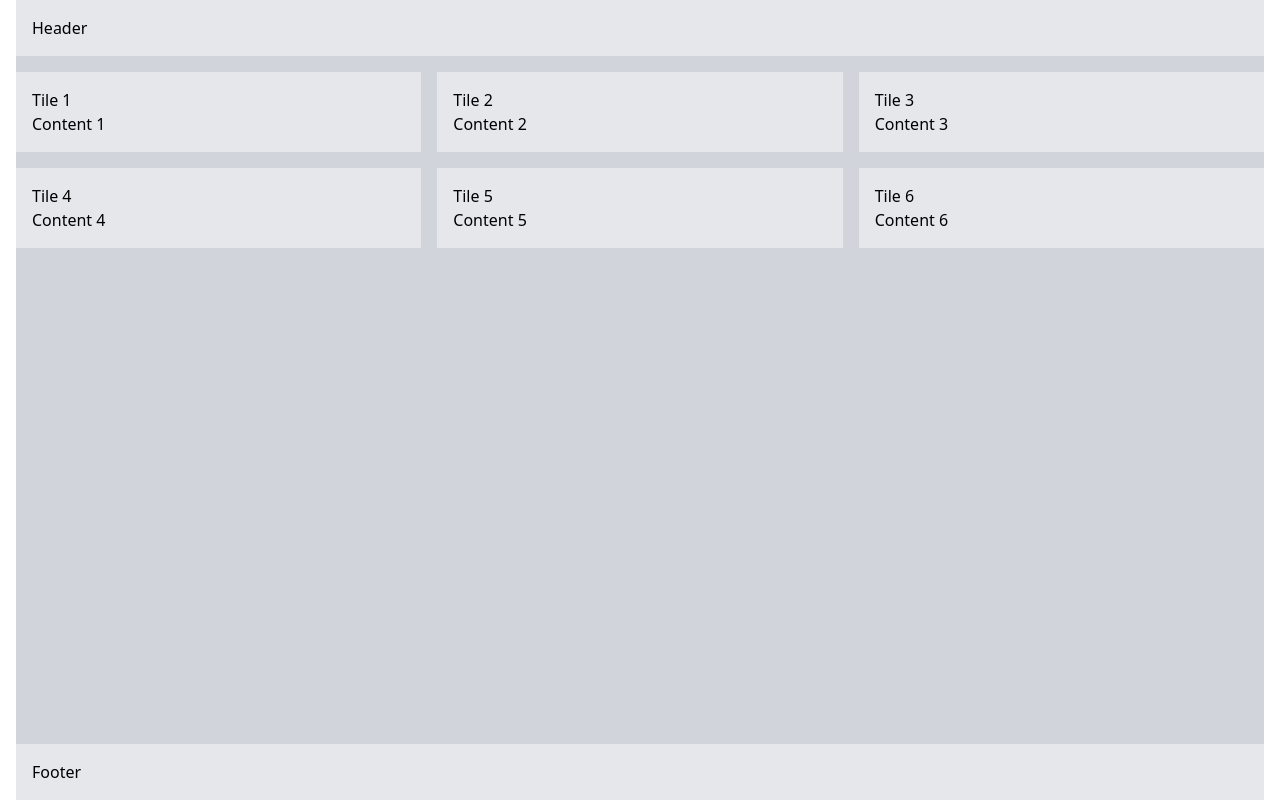
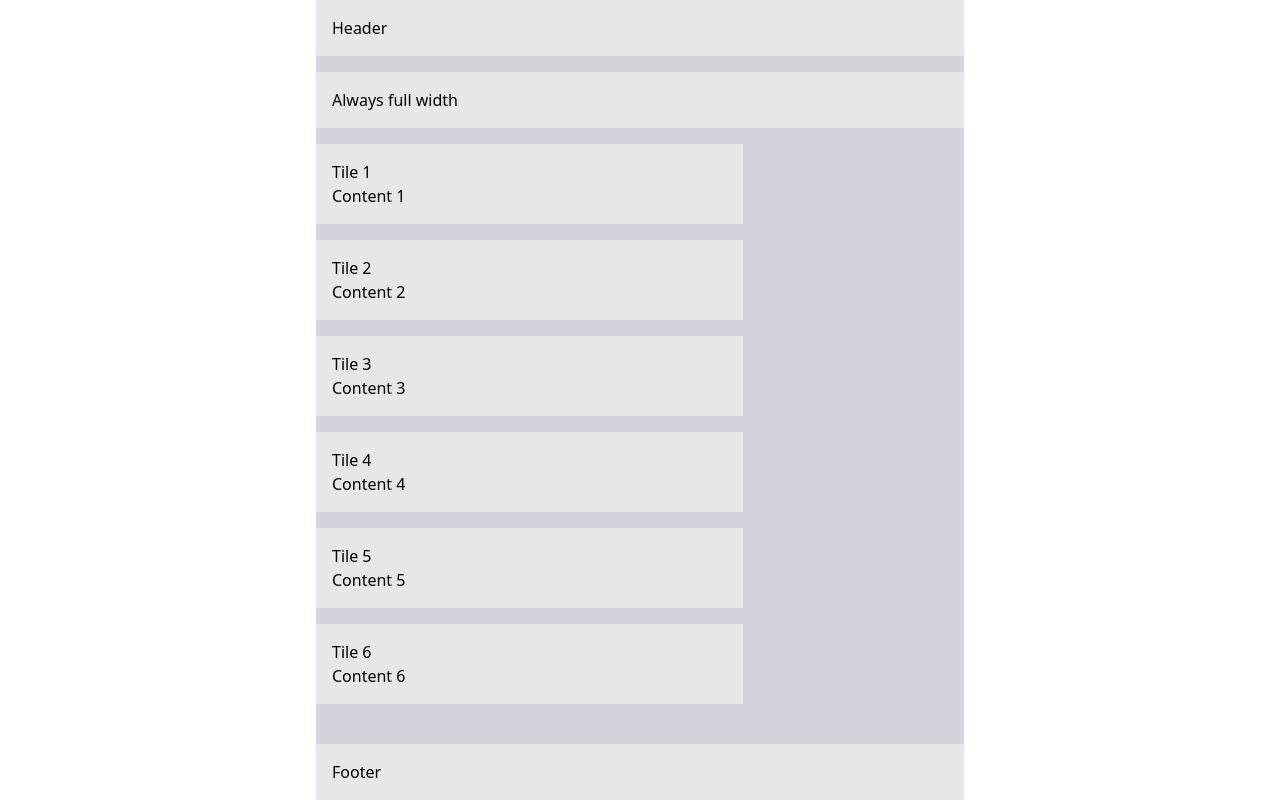
Before and after one commit to p-runge/react-grid-system, a React (Vite) app: page / in a window 1280 px wide. Built offline with nearby package versions, Linux system fonts and the light colour scheme.

Commit message:
update cols to 12 and 10, add different screen sizes

```diff
--- a/package.json
+++ b/package.json
@@ -10,8 +10,10 @@
     "preview": "vite preview"
   },
   "dependencies": {
+    "clsx": "^2.1.1",
     "react": "^18.3.1",
-    "react-dom": "^18.3.1"
+    "react-dom": "^18.3.1",
+    "tailwind-merge": "^2.5.2"
   },
   "devDependencies": {
     "@eslint/js": "^9.9.0",
--- a/src/App.tsx
+++ b/src/App.tsx
@@ -1,11 +1,17 @@
 import MainLayout from "./components/main-layout";
 import SectionA from "./components/section-a";
+import { GridSystemProvider } from "./hooks/use-grid-system";
 
 function App() {
+  const is_narrow = false;
+  const columns = is_narrow ? 10 : 12;
+
   return (
-    <MainLayout>
-      <SectionA />
-    </MainLayout>
+    <GridSystemProvider value={{ columns }}>
+      <MainLayout>
+        <SectionA />
+      </MainLayout>
+    </GridSystemProvider>
   );
 }
 
--- a/src/components/grid-container.tsx
+++ b/src/components/grid-container.tsx
@@ -1,9 +1,30 @@
+import { useGridSystem } from "../hooks/use-grid-system";
+import { cn } from "../utils/cn";
+
 const GridContainer = ({ children }: { children: React.ReactNode }) => {
   return (
-    <div className="grid grid-cols-4 md:grid-cols-8 lg:grid-cols-12 gap-4">
-      {children}
+    <div className="grid grid-cols-3 md:grid-cols-6 lg:grid-cols-12 gap-4">
+      <InnerGridContainer>{children}</InnerGridContainer>
     </div>
   );
 };
 
 export default GridContainer;
+
+const InnerGridContainer = ({ children }: { children: React.ReactNode }) => {
+  const { columns } = useGridSystem();
+
+  return (
+    <div
+      className={cn(
+        "grid col-span-3 md:col-span-6 grid-cols-3 md:grid-cols-6 lg:grid-cols-10 gap-4",
+        // span over all columns
+        columns === 12 && "lg:col-span-12",
+        // span over the middle 10 columns
+        columns === 10 && "lg:col-span-10 lg:col-start-3"
+      )}
+    >
+      {children}
+    </div>
+  );
+};
--- a/src/components/main-layout.tsx
+++ b/src/components/main-layout.tsx
@@ -8,7 +8,7 @@ export default function MainLayout({
   children: React.ReactNode;
 }) {
   return (
-    <div className="container mx-auto px-4 min-h-screen flex flex-col">
+    <div className="container mx-auto px-4 min-h-screen flex flex-col text-shadow-normal">
       <Header />
       <main className="bg-gray-300 py-4 flex-grow">
         <GridContainer>{children}</GridContainer>
--- a/src/components/section-a.tsx
+++ b/src/components/section-a.tsx
@@ -1,4 +1,6 @@
-export default function SectionA() {
+import { useGridSystem } from "../hooks/use-grid-system";
+import { cn } from "../utils/cn";
+
 const tiles = [
   { title: "Tile 1", content: "Content 1" },
   { title: "Tile 2", content: "Content 2" },
@@ -8,10 +10,39 @@ export default function SectionA() {
   { title: "Tile 6", content: "Content 6" },
 ];
 
+export default function SectionA() {
+  const { columns } = useGridSystem();
+
   return (
     <>
+      <div
+        className={cn(
+          "bg-gray-200 p-4",
+          columns === 12 && "col-span-3 md:col-span-6 lg:col-span-12",
+          columns === 10 && "col-span-3 md:col-span-6 lg:col-span-10"
+        )}
+      >
+        Always full width
+      </div>
+      {/* <div
+        className={cn(
+          "bg-gray-200 p-4",
+          columns === 12 && "col-span-4 md:col-span-4 lg:col-span-6",
+          columns === 8 && "col-span-4 md:col-span-4",
+          columns === 4 && "col-span-4"
+        )}
+      >
+        Half width on desktop
+      </div> */}
       {tiles.map((tile, index) => (
-        <div key={index} className="col-span-4 bg-gray-200 p-4">
+        <div
+          key={index}
+          className={cn(
+            "bg-gray-200 p-4",
+            columns === 12 && "col-span-4",
+            columns === 10 && "col-span-6"
+          )}
+        >
           <h2>{tile.title}</h2>
           <p>{tile.content}</p>
         </div>
--- /dev/null
+++ b/src/hooks/use-grid-system.tsx
@@ -0,0 +1,29 @@
+import { createContext, useContext } from "react";
+
+const GridSystemContext = createContext({
+  columns: 12,
+} as GridSystem);
+type GridSystem = {
+  columns: ValidColumns;
+};
+
+type ValidColumns = 12 | 10;
+
+export const GridSystemProvider = ({
+  children,
+  value,
+}: {
+  children: React.ReactNode;
+  value: GridSystem;
+}) => {
+  return (
+    <GridSystemContext.Provider value={value}>
+      {children}
+    </GridSystemContext.Provider>
+  );
+};
+
+// eslint-disable-next-line react-refresh/only-export-components
+export const useGridSystem = () => {
+  return useContext(GridSystemContext);
+};
--- /dev/null
+++ b/src/utils/cn.ts
@@ -0,0 +1,7 @@
+import type { ClassValue } from "clsx";
+import { clsx } from "clsx";
+import { twMerge } from "tailwind-merge";
+
+export function cn(...inputs: ClassValue[]) {
+  return twMerge(clsx(inputs));
+}
--- a/tailwind.config.js
+++ b/tailwind.config.js
@@ -2,11 +2,12 @@
 export default {
   content: ["./index.html", "./src/**/*.{js,ts,jsx,tsx}"],
   theme: {
-    extend: {
-      screens: {
-        "2xs": "390px",
-        xs: "475px",
-      },
+    screens: {
+      // adding calc values directly breaks the order of the media queries in the resulting CSS file
+      sm: "382px", // calc(350px + 2rem)
+      md: "680px", // calc(648px + 2rem)
+      lg: "1312px", // calc(1280px + 2rem)
+      xl: "1752px", // calc(1720px + 2rem)
     },
   },
   plugins: [],
```
Also changed, not shown: 1 other file (tests, documents, lock files or other folders). Lines whose indentation alone changed are shown as unchanged.
